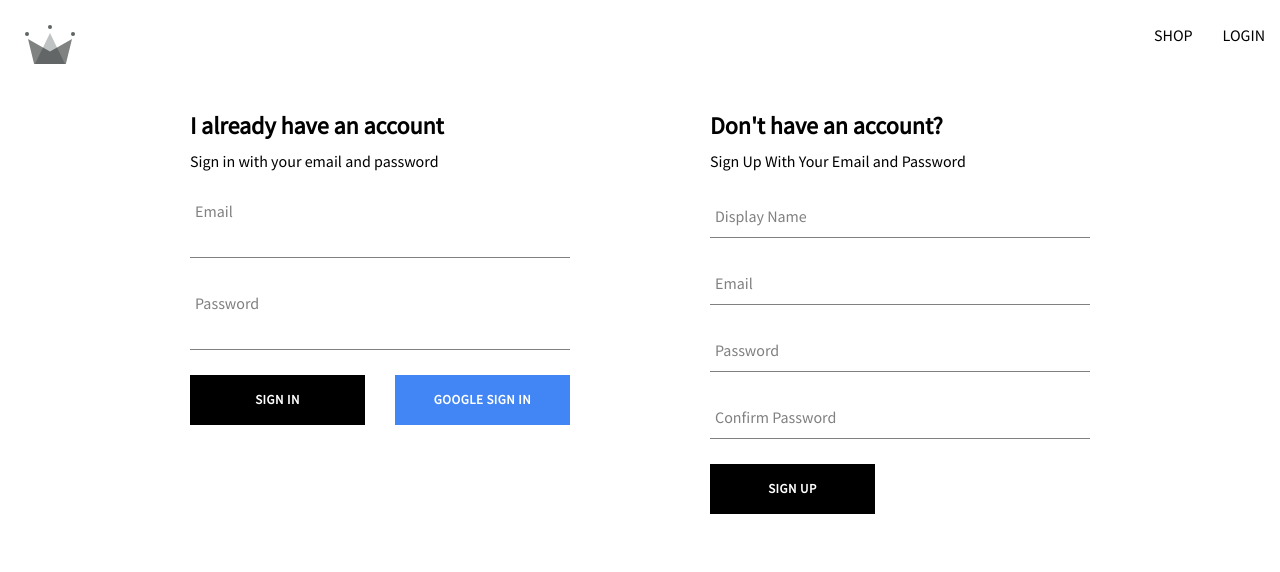
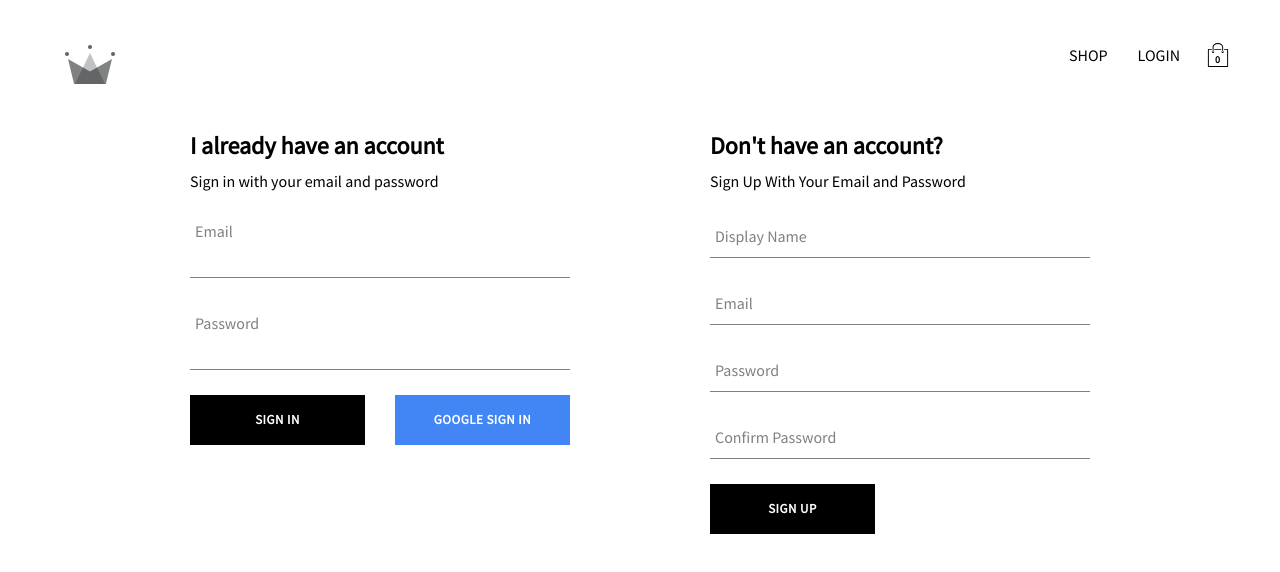
Before and after one commit to baylisse/ecommerce-app, a React (Create React App) app: page /auth in a window 1280 px wide. Shown: the top 572 px of the page. Built offline with nearby package versions, Linux system fonts and the light colour scheme; no server answers.

Commit message:
adds cart icon to navbar and toggle cart dropdown

```diff
--- /dev/null
+++ b/src/components/cart-dropdown/CartDropdown.js
@@ -0,0 +1,13 @@
+import Button from '../button/Button.js';
+import './CartDropdown.styles.scss';
+
+const CartDropdown = () => {
+    return (
+        <div className='cart-dropdown-container'>
+            <div className='cart-items'/>
+            <Button>GO TO CHECKOUT</Button>
+        </div>
+    )
+}
+
+export default CartDropdown;
--- /dev/null
+++ b/src/components/cart-dropdown/CartDropdown.styles.scss
@@ -0,0 +1,29 @@
+.cart-dropdown-container {
+    position: absolute;
+    width: 230px;
+    height: 340px;
+    display: flex;
+    flex-direction: column;
+    padding:10px;
+    border: 1px solid black;
+    background-color: white;
+    top: 80px;
+    right: 40px;
+    z-index: 5;
+
+    .empty-message {
+      font-size: 18px;
+      margin: 50px auto;
+    }
+
+    .cart-items {
+      height: 240px;
+      display: flex;
+      flex-direction: column;
+
+    }
+
+    button {
+      margin-top: auto;
+    }
+  }
--- /dev/null
+++ b/src/components/cart-icon/CartIcon.js
@@ -0,0 +1,19 @@
+import { useContext } from 'react';
+import { ReactComponent as ShoppingIcon } from '../../assets/shopping-bag.svg'
+import { CartContext } from '../../contexts/CartContext';
+import './CartIcon.styles.scss';
+
+const CartIcon = () => {
+    const { isCartOpen, setIsCartOpen } = useContext(CartContext);
+
+    const toggleIsCartOpen = () => setIsCartOpen(!isCartOpen);
+
+    return (
+      <div className="cart-icon-container" onClick={ toggleIsCartOpen }>
+        <ShoppingIcon className="shopping-icon" />
+        <span className="item-count">0</span>
+      </div>
+    );
+}
+
+export default CartIcon;
--- /dev/null
+++ b/src/components/cart-icon/CartIcon.styles.scss
@@ -0,0 +1,21 @@
+.cart-icon-container {
+    width: 45px;
+    height: 45px;
+    position: relative;
+    display: flex;
+    align-items: center;
+    justify-content: center;
+    cursor: pointer;
+
+    .shopping-icon {
+      width: 24px;
+      height: 24px;
+    }
+
+    .item-count {
+      position: absolute;
+      font-size: 10px;
+      font-weight: bold;
+      bottom: 12px;
+    }
+  }
--- /dev/null
+++ b/src/contexts/CartContext.js
@@ -0,0 +1,15 @@
+import { createContext, useState } from "react";
+
+export const CartContext = createContext({
+    isCartOpen: false,
+    setIsCartOpen: () => {}
+});
+
+export const CartProvider = ({ children }) => {
+    const [isCartOpen, setIsCartOpen] = useState(false);
+    const value = { isCartOpen, setIsCartOpen };
+
+    return (
+        <CartContext.Provider value={ value }>{ children }</CartContext.Provider>
+    )
+}
--- a/src/index.js
+++ b/src/index.js
@@ -3,8 +3,11 @@
 import { BrowserRouter } from 'react-router-dom';
 import reportWebVitals from './reportWebVitals';
 import App from './App';
+
 import { UserProvider } from './contexts/UserContext';
 import { ProductsProvider } from './contexts/ProductsContext';
+import { CartProvider } from './contexts/CartContext';
+
 import './index.scss';
 
 const root = ReactDOM.createRoot(document.getElementById('root'));
@@ -13,7 +16,9 @@
     <BrowserRouter>
       <UserProvider>
         <ProductsProvider>
-          <App />
+          <CartProvider>
+            <App />
+          </CartProvider>
         </ProductsProvider>
       </UserProvider>
     </BrowserRouter>
--- a/src/index.scss
+++ b/src/index.scss
@@ -1,5 +1,6 @@
 body {
   margin: 0;
+  padding: 20px 40px;
   font-family: 'Source Sans Pro', sans-serif;
   -webkit-font-smoothing: antialiased;
   -moz-osx-font-smoothing: grayscale;
--- a/src/routes/navbar/NavBar.js
+++ b/src/routes/navbar/NavBar.js
@@ -2,11 +2,17 @@
 import { Outlet, Link } from "react-router-dom";
 import { signOutUser } from "../../utils/firebase/firebase.utils";
 import { ReactComponent as CrwnLogo } from '../../assets/crown.svg';
+
+import CartIcon from "../../components/cart-icon/CartIcon";
+import CartDropdown from "../../components/cart-dropdown/CartDropdown";
+
 import { UserContext } from "../../contexts/UserContext";
+import { CartContext } from "../../contexts/CartContext";
 import './NavBar.styles.scss';
 
 const NavBar = () => {
     const { currentUser } = useContext(UserContext);
+    const { isCartOpen } = useContext(CartContext);
 
     return (
         <>
@@ -27,7 +33,9 @@
                             </Link>
                         )
                     }
+                    <CartIcon />
                 </div>
+                { isCartOpen && <CartDropdown />}
             </div>
             <Outlet />
         </>
```
Also changed, not shown: src/assets/shopping-bag.svg (added).
